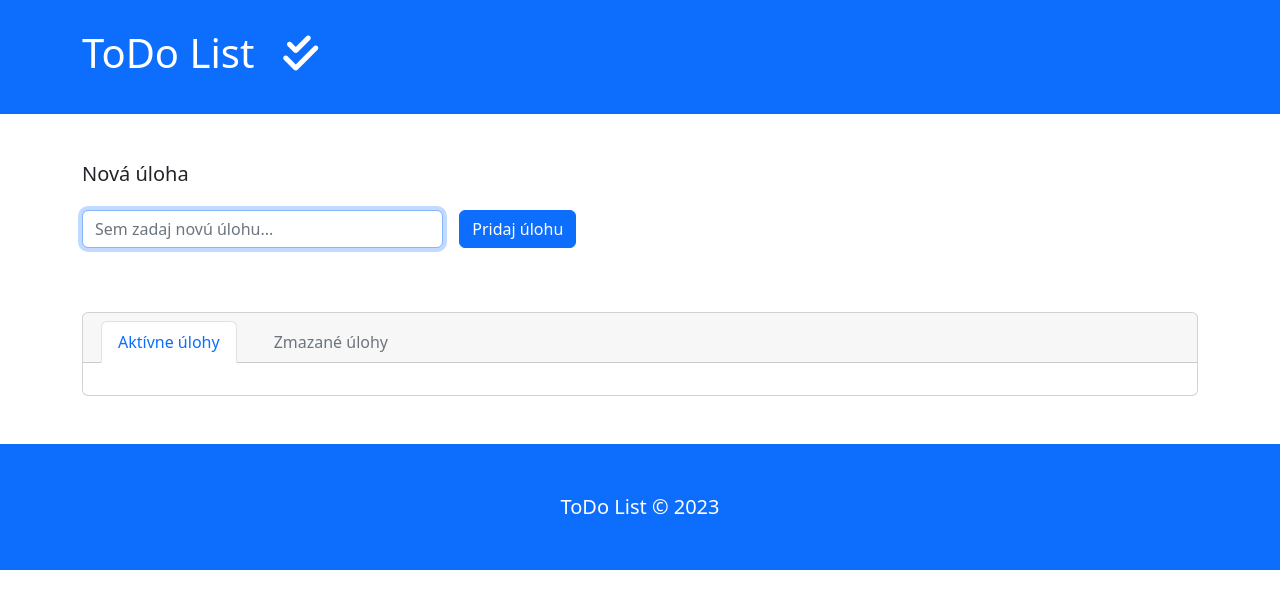
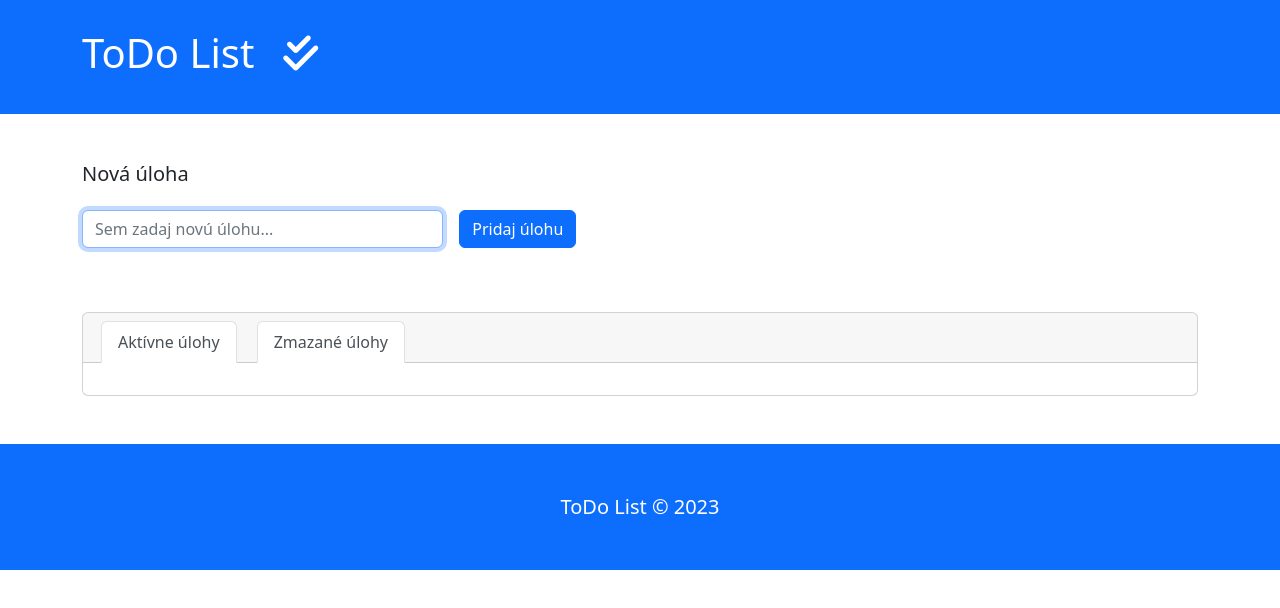
Before and after one commit to dusickar/ToDoList-Vue, a Vue app: page / in a window 1280 px wide. Shown: the top 608 px of the page. Built offline with nearby package versions, Linux system fonts and the light colour scheme.

Commit message:
Pokus o pridanie class .active

```diff
--- a/src/components/NewTask.vue
+++ b/src/components/NewTask.vue
@@ -30,10 +30,10 @@
                     <div class="card-header">
                         <ul class="nav nav-tabs card-header-tabs">
                             <li class="nav-item">
-                                <a class="nav-link active text-primary activeTasks" aria-current="true" href="#">Aktívne úlohy</a>
+                                <a :class="{ 'active': isActive, 'text-secondary': hasError }" class="nav-link" aria-current="true" href="#">Aktívne úlohy</a>
                             </li>
                             <li class="nav-item">
-                                <a class="nav-link text-secondary deletedTasks" href="#">Zmazané úlohy</a>
+                                <a :class="{ 'active': isActive, 'text-secondary': hasError }" class="nav-link" href="#">Zmazané úlohy</a>
                                 <ul>
 
                                 </ul>
@@ -72,7 +72,9 @@ export default {
     data() {
             return {
                     newTask: '',
-                    characters: [ ]
+                    characters: [ ],
+                    isActive: true,
+                    hasError: false,
                 }
             },
     methods: {
@@ -90,6 +92,7 @@ export default {
                 remove(newTask) {
                                     this.characters = this.characters.filter(item => item !== newTask) //odfiltruj z characters všetky itemy ktoré nie sú newTask
                 },
+
     }
 }
 
```
